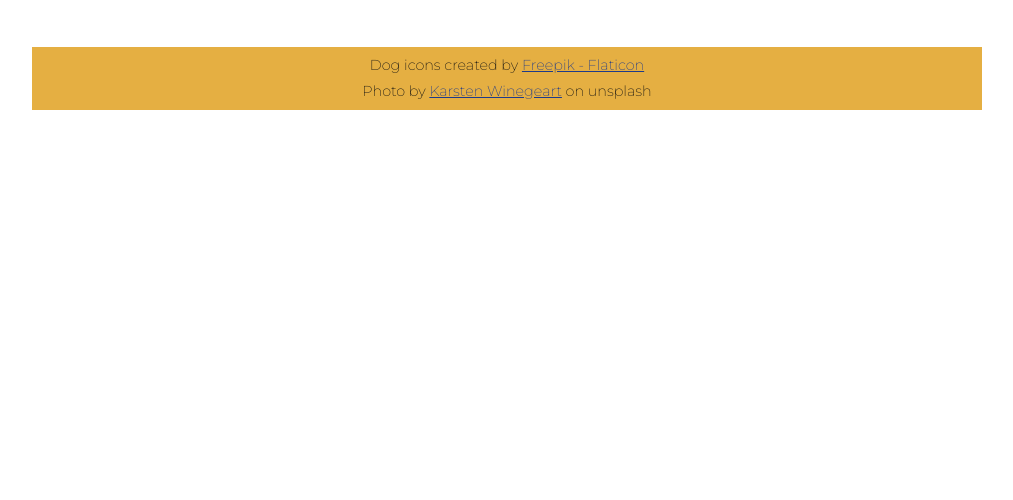
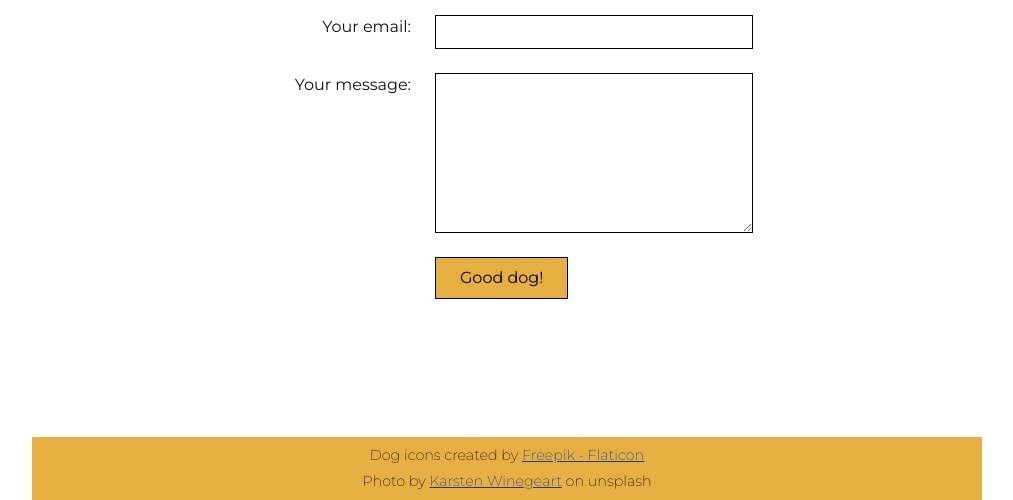
Before and after one commit to eAxqui/asn-js-UPDATED, a plain HTML site: page pages/contact.html in a window 1280 px wide. Shown: the part 324-824 px from the top of the page, without its empty margins (133-1146 px from the left). Before the commit the page ends 800 px from the top, so only its background shows below. Drawn offline with Linux system fonts and the light colour scheme.

Commit message:
contact page init

```diff
--- a/styles/styles.css
+++ b/styles/styles.css
@@ -295,3 +295,64 @@ main.index .flex:last-of-type {
     - all form input, textarea, and and button elements will have the same font as the rest of the page, a line-height of 24px, a font-size of 16px, and the same border as other buttons on the site. There will be 24px of space below each of these elements.
     - the edges of the button will line up exactly with the text-area element. HINT: time for some math!
 */
+
+main.contact {
+  /* use viewport height so it sits nicely between header/footer */
+  min-height: calc(100vh - 210px); /* header + footer approx height */
+  display: flex;
+  flex-direction: column;
+  justify-content: center;
+  align-items: center;
+}
+
+.contact h2 {
+  text-align: center;
+}
+
+.contact form {
+  margin-top: 24px;
+}
+
+/* 2-column layout: labels + inputs */
+.contact form .flex {
+  align-items: flex-start;
+  margin-bottom: 24px;
+}
+
+.contact label {
+  width: 150px;
+  text-align: right;
+  margin-right: 24px;
+  font-weight: 400;
+}
+
+.contact input,
+.contact textarea {
+  width: 300px;
+  font-family: inherit;
+  font-size: 16px;
+  line-height: 24px;
+  border: 1px solid var(--border);
+  padding: 4px 8px;
+}
+
+.contact textarea {
+  height: 150px;
+  resize: vertical;
+}
+
+/* button matches other inputs and lines up with textarea’s left edge */
+.contact button {
+  font-family: inherit;
+  font-size: 16px;
+  line-height: 24px;
+  border: 1px solid var(--border);
+  margin-bottom: 24px;
+}
+
+/* 150 (label width) + 24 (gap) = 174 */
+#submit-button {
+  margin-left: 174px;
+  padding: 8px 24px;
+  line-height: 1.5;
+}
```
